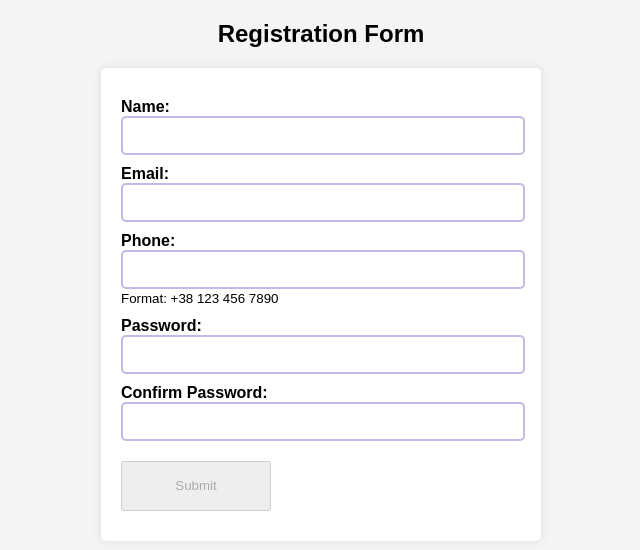
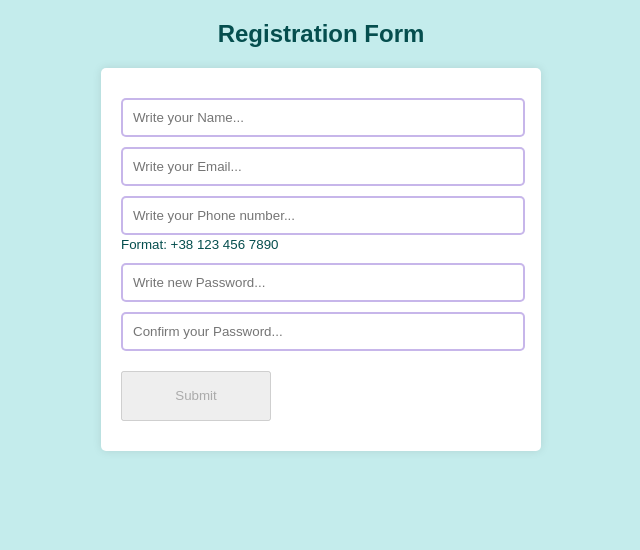
Before and after one commit to Alex36936/FE-PRO-JS-290124, a plain HTML site: page 14(JS)/index.html in a window 1280 px wide. Shown: the whole page, without its empty margins (319-959 px from the left). Drawn offline with Linux system fonts and the light colour scheme.

Commit message:
Home Work 14(JS)

```diff
--- a/14(JS)/index.html
+++ b/14(JS)/index.html
@@ -8,13 +8,17 @@
 <style>
 body {
     font-family: Arial, sans-serif;
-    background-color: #f4f4f4;
+    background-color: rgb(196, 236, 236);
     margin: 0;
     padding: 0;
 }
 
 h2 {
     text-align: center;
+    color: rgb(5, 78, 78);
+}
+small{
+    color: rgb(5, 78, 78);
 }
 div{
     margin: 10px auto;
@@ -67,7 +71,7 @@ input[type="submit"]:hover {
     color: red;
 }
 button:hover{
-    background-color: rgba(31, 167, 230, 0.5);
+    background-color: rgb(196, 236, 236);
 }
 button{
     margin: 10px auto;
@@ -82,29 +86,29 @@ button{
 <div class="register-form-group">
 <form id="registrationForm">
     <div>
-        <label for="name">Name:</label>
-        <input type="text" id="name" name="name" required>
+        <!-- <label for="name">Name:</label> -->
+        <input type="text" id="name" name="name" placeholder="Write your Name..." required>
     </div>
 
     <div>
-        <label for="email">Email:</label>
-        <input type="email" id="email" name="email" required>
+        <!-- <label for="email">Email:</label> -->
+        <input type="email" id="email" name="email" placeholder="Write your Email..." required>
     </div>
 
     <div>
-        <label for="phone">Phone:</label>
-        <input type="tel" id="phone" name="phone" required>
+        <!-- <label for="phone">Phone:</label> -->
+        <input type="tel" id="phone" name="phone" placeholder="Write your Phone number..." required>
         <small>Format: +38 123 456 7890</small>
     </div>
 
     <div>
-        <label for="password">Password:</label>
-        <input type="password" id="password" name="password" required>
+        <!-- <label for="password">Password:</label> -->
+        <input type="password" id="password" name="password" placeholder="Write new Password..." required>
     </div>
 
     <div>
-        <label for="confirmPassword">Confirm Password:</label>
-        <input type="password" id="confirmPassword" name="confirmPassword" required>
+        <!-- <label for="confirmPassword">Confirm Password:</label> -->
+        <input type="password" id="confirmPassword" name="confirmPassword" placeholder="Confirm your Password..." required>
         <span id="passwordMatch" class="error"></span>
     </div>
 
```
